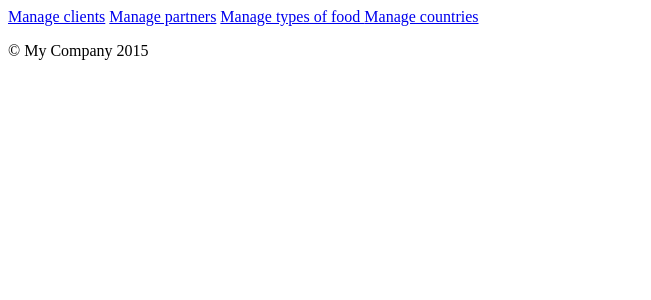
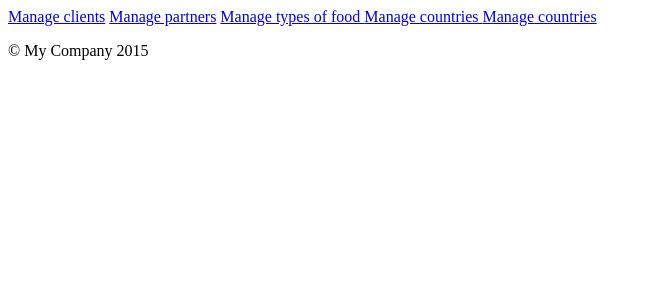
Before and after one commit to timofey-l/kingboo, a Yii app: template backend/views/site/index.php in a window 1280 px wide. Shown: the top 300 px of the page, without its empty margins (0-651 px from the left). Run offline with PHP 8.4 and a stand-in for Yii, Linux system fonts and the light colour scheme; the template is opened without the code that fills it, so the values that code supplies are empty; some libraries are stand-ins or nearby versions.

Commit message:
Manage currencies link in backend

```diff
--- a/backend/views/site/index.php
+++ b/backend/views/site/index.php
@@ -14,6 +14,7 @@ $this->title = 'BooBooking';
                 <?= \yii\helpers\Html::a(Yii::t('backend_main', 'Manage partners'), ['/partner-user/index'],['class'=>'btn btn-default']) ?>
                 <?= \yii\helpers\Html::a(Yii::t('backend_main', 'Manage types of food '), ['/food-type/index'],['class'=>'btn btn-default']) ?>
                 <?= \yii\helpers\Html::a(Yii::t('backend_main', 'Manage countries '), ['/country/index'],['class'=>'btn btn-default']) ?>
+                <?= \yii\helpers\Html::a(Yii::t('backend_main', 'Manage countries '), ['/currency/index'],['class'=>'btn btn-default']) ?>
             </div>
 
         </div>
```
